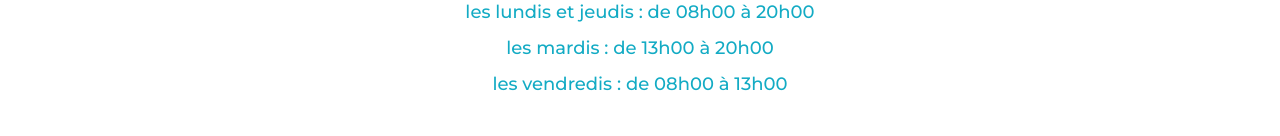
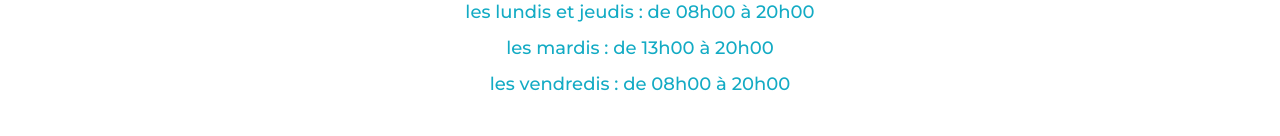
Before and after one commit to barry-black/nicole-pages-website, a Next.js app: page /cabinet in a window 1280 px wide. Shown: the part 499-635 px from the top of the page. Built offline with nearby package versions, Linux system fonts and the light colour scheme.

Commit message:
Fix tarifs and horaires

```diff
--- a/src/pages/cabinet.tsx
+++ b/src/pages/cabinet.tsx
@@ -37,7 +37,7 @@ export default function CabinetPage() {
             <ul className="space-y-2 text-lg font-medium text-[var(--color-sky-blue)]">
               <li>les lundis et jeudis : de 08h00 à 20h00</li>
               <li>les mardis : de 13h00 à 20h00</li>
-              <li>les vendredis : de 08h00 à 13h00</li>
+              <li>les vendredis : de 08h00 à 20h00</li>
             </ul>
           </div>
 
--- a/src/pages/tarifs.tsx
+++ b/src/pages/tarifs.tsx
@@ -32,7 +32,7 @@ export default function TarifsPage() {
             </h2>
             <ul className="space-y-4 text-xl md:text-2xl font-medium text-[var(--color-sky-blue)]">
               <li>1 séance : 60€</li>
-              <li>2 séances : 200€</li>
+              <li>4 séances : 200€</li>
             </ul>
           </div>
         </section>
```
